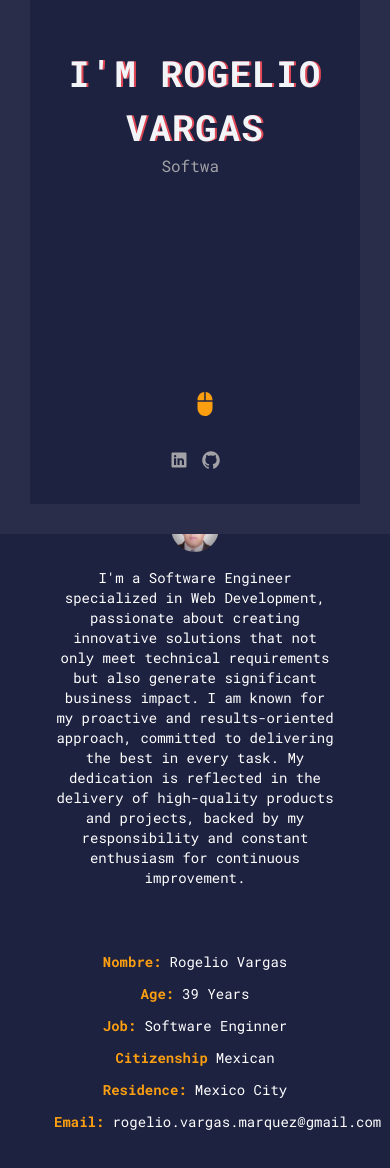
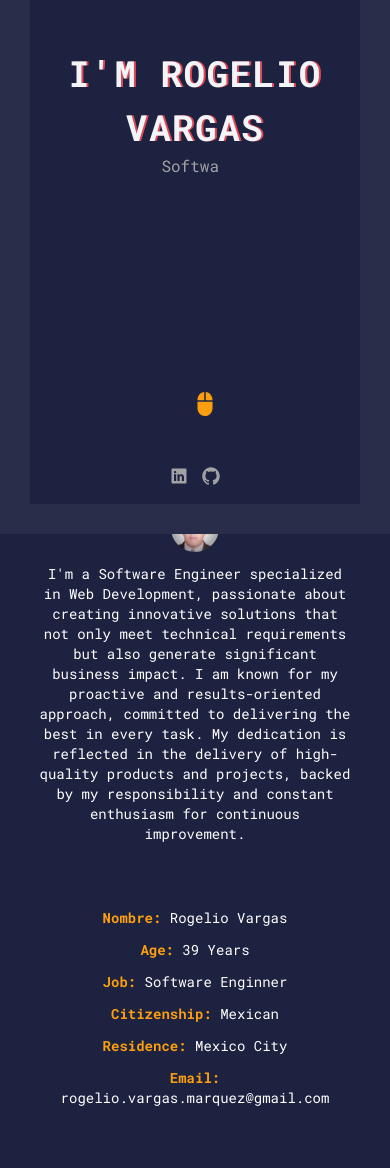
Before and after one commit to ShimonureYue/rogeliovargas-tailwind, a Next.js app: page /en in a window 390 px wide. Shown: the part 310-1478 px from the top of the page. Built offline with nearby package versions, Linux system fonts and the light colour scheme.

Commit message:
fix(page): max screen width

```diff
--- a/messages/en.json
+++ b/messages/en.json
@@ -12,15 +12,15 @@
     "copy": "© 2023 Rogelio Vargas. All rights reserved."
   },
   "Basics": {
-    "name": "Nombre:",
-    "age": "Age:",
-    "label": "Job:",
-    "email": "Email:",
+    "name": "Nombre: ",
+    "age": "Age: ",
+    "label": "Job: ",
+    "email": "Email: ",
     "location": {
-      "city": "Residence",
-      "country": "Country:",
-      "citizenship": "Citizenship",
-      "region": "Residence:"
+      "city": "Residence: ",
+      "country": "Country: ",
+      "citizenship": "Citizenship: ",
+      "region": "Residence: "
     }
   },
   "basics": {
--- a/src/app/[locale]/page.jsx
+++ b/src/app/[locale]/page.jsx
@@ -36,7 +36,6 @@ export default function LocalePage({ params: { locale } }) {
     }
   };
 
-
   useEffect(() => {
     if (window.scrollY < 100) {
       mouseRef.current.classList.add('opacity-100');
@@ -51,7 +50,7 @@ export default function LocalePage({ params: { locale } }) {
 
   return (
     <PageLayout locale={locale}>
-      <div className='max-w-full md:max-w-screen-lg lg:max-w-screen-xl mx-auto my-0'>
+      <div className='max-w-full md:max-w-screen-xl lg:max-w-screen-2xl mx-auto my-0'>
         <SectionFullHeight>
           <div className='table table-fixed w-full h-full'>
             <div className='table-cell align-middle w-3 h-3 relative'>
@@ -76,10 +75,10 @@ export default function LocalePage({ params: { locale } }) {
         <section
           id='section-about'
           ref={aboutRef}
-          className='pt-0 pb-36 pr-6 pl-6  md:pr-20  md:pl-20'
+          className='pt-0 pb-36 px-2  md:px-20'
         >
           <div className='grid grid-cols-1 md:grid-cols-[180px_minmax(0,_1fr)]'>
-            <div className='flex mb-4 md:mb-0 w-full justify-center'>
+            <div className='flex mb-3 md:mb-0 w-full justify-center'>
               <div className='relative w-12 h-12 md:w-20 md:h-20 lg:w-28 lg:h-28 w'>
                 <Image
                   className='rounded-full'
@@ -96,37 +95,37 @@ export default function LocalePage({ params: { locale } }) {
               <div className='mb-8'>
                 <ul className='grid grid-cols-1 md:grid-cols-2 xl:grid-cols-3 gap-3 gap-x-2 text-center md:text-left '>
                   <li>
-                    <strong className='text-orange-light mr-2'>
+                    <strong className='text-orange-light'>
                       {basicsLabels('name')}
                     </strong>
                     {basics('name')}
                   </li>
                   <li>
-                    <strong className='text-orange-light mr-2'>
+                    <strong className='text-orange-light'>
                       {basicsLabels('age')}
                     </strong>
                     {basics('age')}
                   </li>
                   <li>
-                    <strong className='text-orange-light mr-2'>
+                    <strong className='text-orange-light'>
                       {basicsLabels('label')}
                     </strong>
                     {basics('label')}
                   </li>
                   <li>
-                    <strong className='text-orange-light mr-2'>
+                    <strong className='text-orange-light'>
                       {basicsLabels('location.citizenship')}
                     </strong>
                     {basics('location.citizenship')}
                   </li>
                   <li>
-                    <strong className='text-orange-light mr-2'>
+                    <strong className='text-orange-light'>
                       {basicsLabels('location.region')}
                     </strong>
                     {basics('location.region')}
                   </li>
-                  <li>
-                    <strong className='text-orange-light mr-2'>
+                  <li className='text-wrap'>
+                    <strong className='text-orange-light'>
                       {basicsLabels('email')}
                     </strong>
                     {basics('email')}
--- a/src/components/Footer/Footer.jsx
+++ b/src/components/Footer/Footer.jsx
@@ -6,8 +6,8 @@ import { IoLogoLinkedin, IoLogoGithub } from 'react-icons/io';
 export default function Footer () {
   const t = useTranslations('Footer');
   return (
-    <div className='fixed min-h-16 bottom-[30px] left-0 w-full bg-blue-dark opacity-100 visible z-10'>
-        <div className='flex px-[60px] pt-3 pb-7 text-white-dark justify-between items-center flex-col-reverse sm:flex-row'>
+    <div className='fixed mb:min-h-16 bottom-[30px] left-0 w-full bg-blue-dark opacity-100 visible z-10'>
+        <div className='flex px-[60px] pt-3 pb-3 md:pb-7 text-white-dark justify-between items-center flex-col-reverse sm:flex-row'>
           <div className='hidden sm:block text-xs lg:text-sm text-center'>{t('copy')}</div>
           <div className='text-xl float-right'>
             <Link
```
